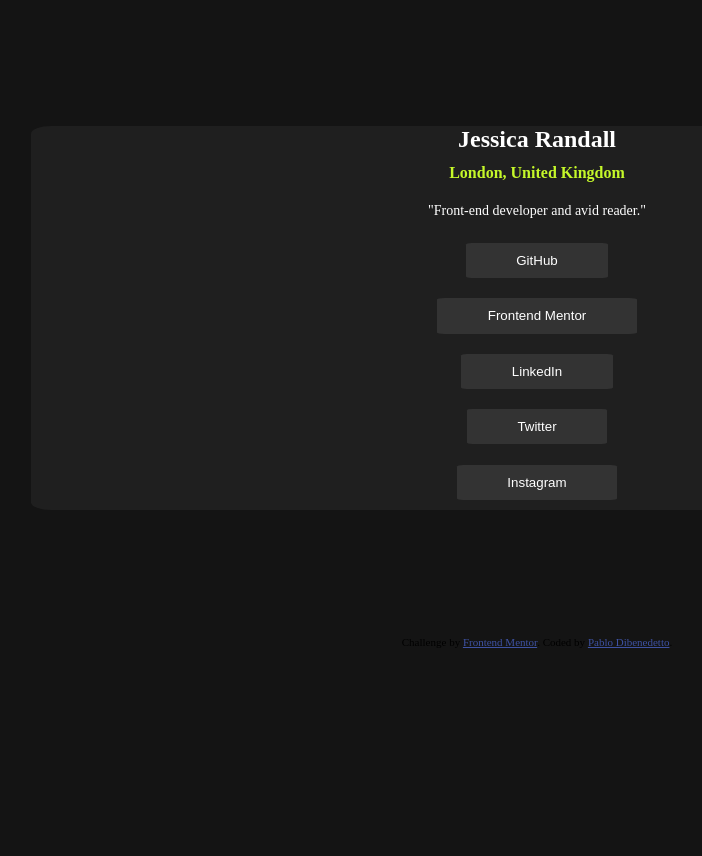
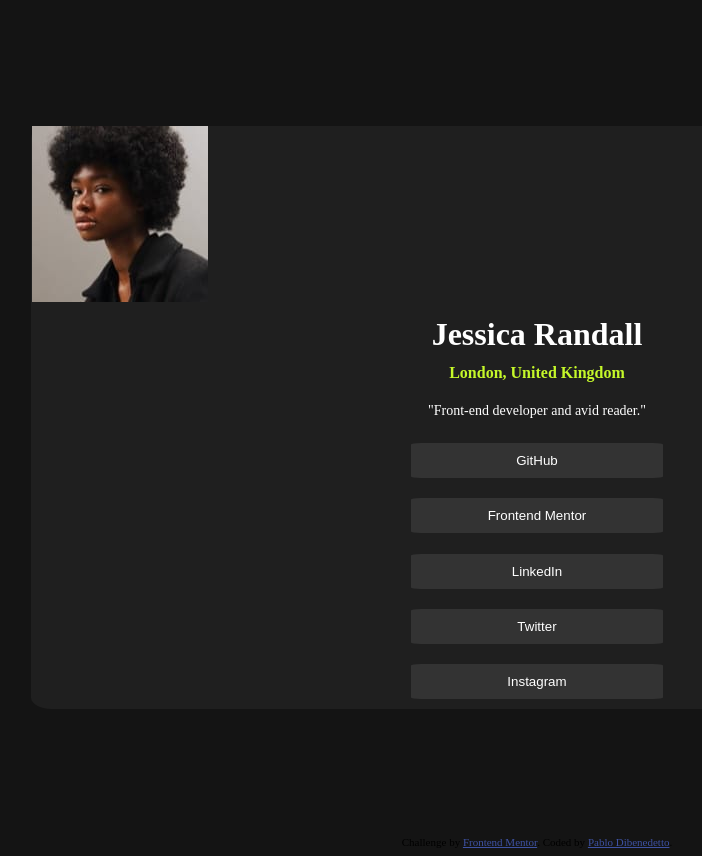
Before and after one commit to ariadna64/FrontEndMentor-SocialLinks, a plain HTML site: page index.html in a window 1280 px wide. Shown: the whole page, without its empty margins (103-805 px from the left). Before the commit the page ends 800 px from the top, so only its background shows below. Drawn offline with Linux system fonts and the light colour scheme.

Commit message:
The img needs a fix, but almost everything else is good (except padding).

```diff
--- a/index.html
+++ b/index.html
@@ -17,7 +17,9 @@
 <body>
 
  <div class="todo">
-      <h2>Jessica Randall</h2>
+
+      <img src="assets/images/avatar-jessica.jpeg">
+      <h1>Jessica Randall</h1>
       <h4>London, United Kingdom</h4>
       <p>"Front-end developer and avid reader."</p>
     <div class="buttons">
--- a/styles.css
+++ b/styles.css
@@ -2,17 +2,22 @@ body {
     background-color: hsl(0, 0%, 8%);
 }
 
+img {
+
+}
 
 
 div.todo {
    background-color: hsl(0, 0%, 12%);
    margin: 10%;
    border-radius: 2%;
+   padding-left: 1px;
+   padding-right: 1px;
 
 }
 
 
-h2 {
+h1 {
     display: flex;
     justify-content: center;
     color: hsl(0, 0%, 100%);
@@ -42,7 +47,6 @@ p {
 div.buttons {
    display: flex;
    flex-direction: column;
-   justify-content: center;
    align-items: center;
 
 
@@ -50,11 +54,14 @@ div.buttons {
 
 button {
 
+   text-align: center;
+
    padding-top: 1%;
    padding-bottom: 1%;
    padding-left: 5%;
    padding-right: 5%;
    margin: 1%;
+   width: 25%;
 
    color: hsl(0, 0%, 100%);
    background-color: hsl(0, 0%, 20%);
```
